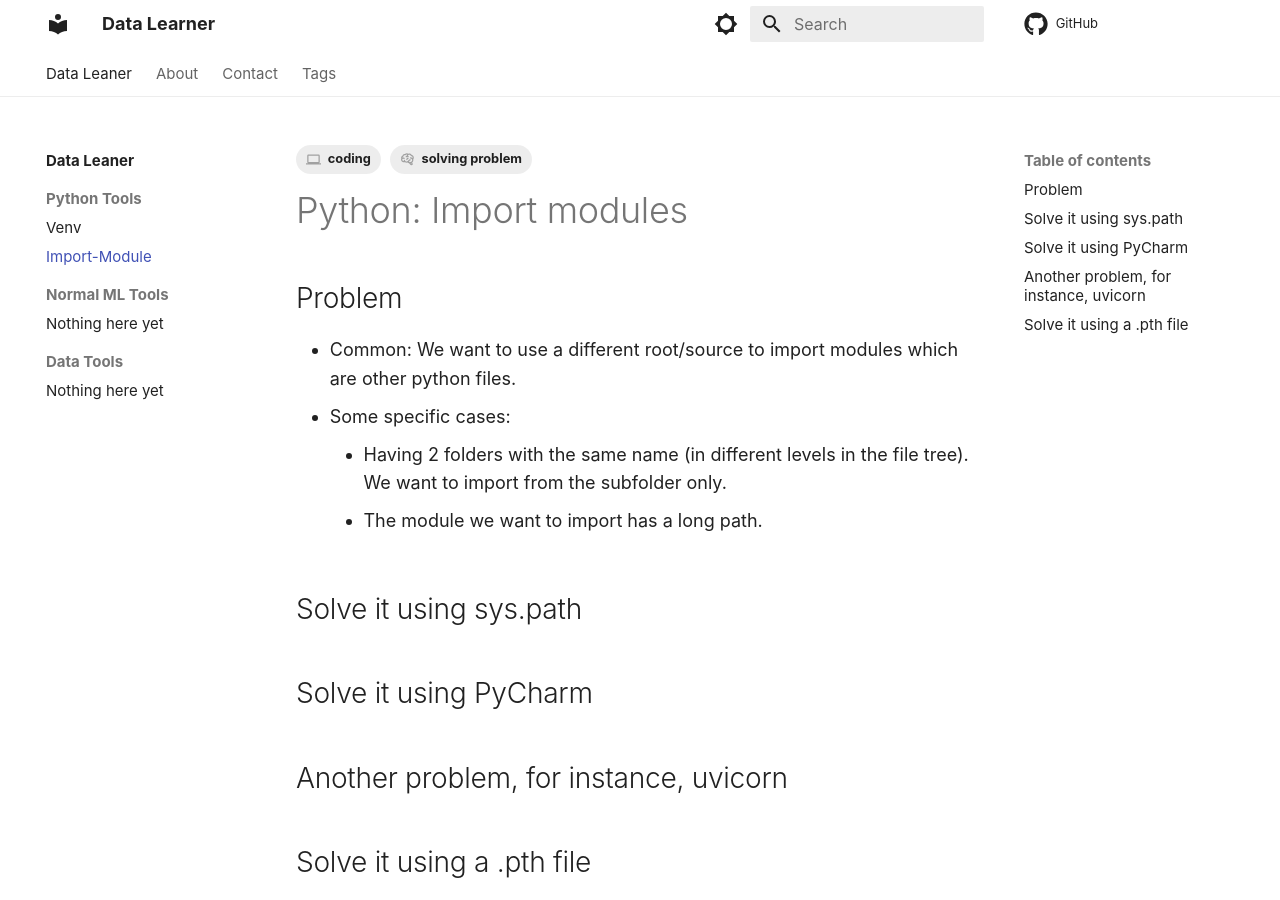
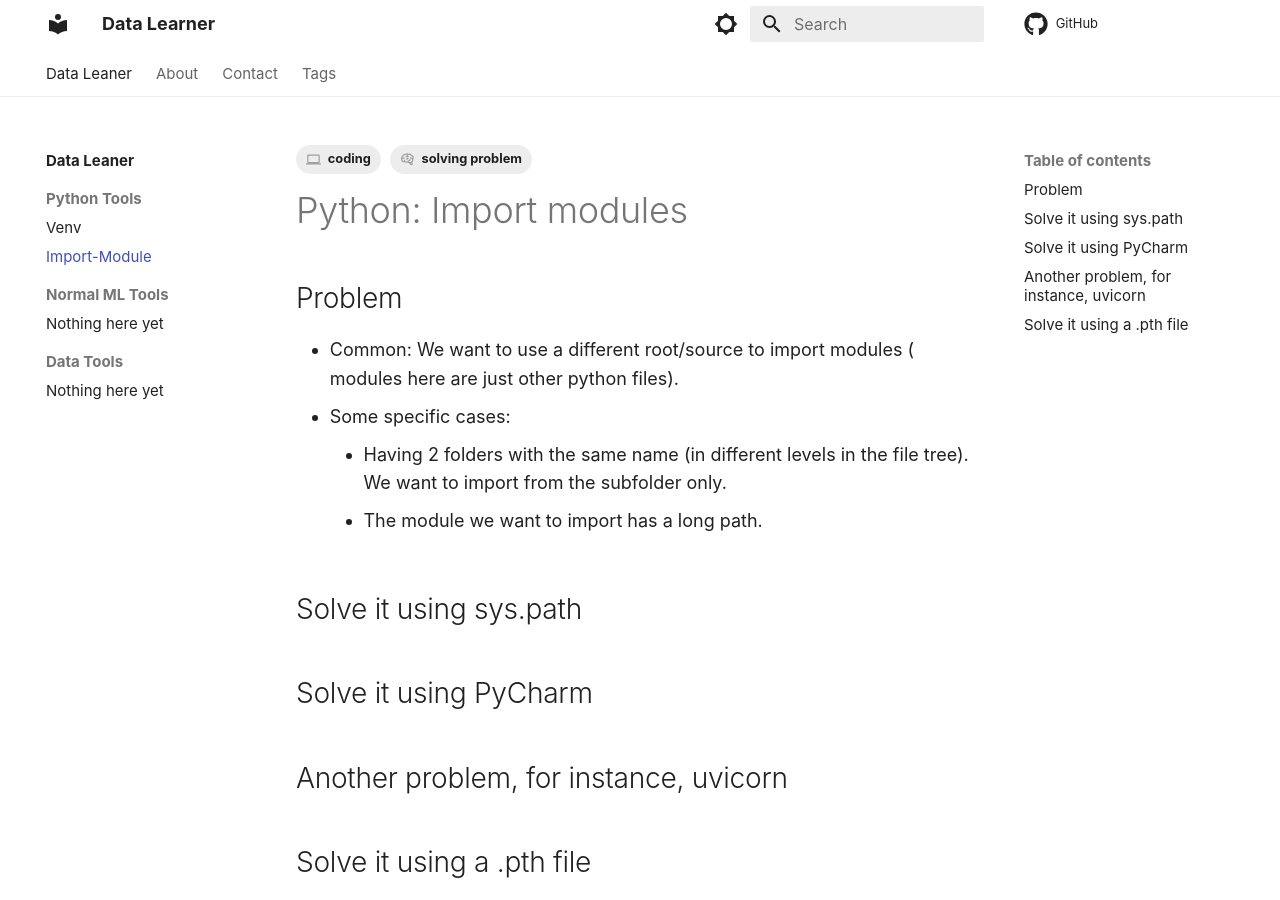
Before and after one commit to DataLearner-org/DataLearner.org, an MkDocs documentation site: the page built from docs/python/import_modules.md, in a window 1280 px wide and 900 px high. Built offline with MkDocs 1.6.1 and Material for MkDocs 9.7.7, drawn with Linux system fonts in a browser that asks for light colours; some web fonts are replaced; comment, search, counter and statistics services are not loaded.

Commit message:
fix(python/import_modules): make it have a clearly meaning

```diff
--- a/docs/python/import_modules.md
+++ b/docs/python/import_modules.md
@@ -9,7 +9,7 @@ tags:
 
 ## Problem
 
-- Common: We want to use a different root/source to import modules which are other python files.
+- Common: We want to use a different root/source to import modules ( modules here are just other python files).
 - Some specific cases:
     - Having 2 folders with the same name (in different levels in the file tree). We want to import from the subfolder only.
     - The module we want to import has a long path.
```
